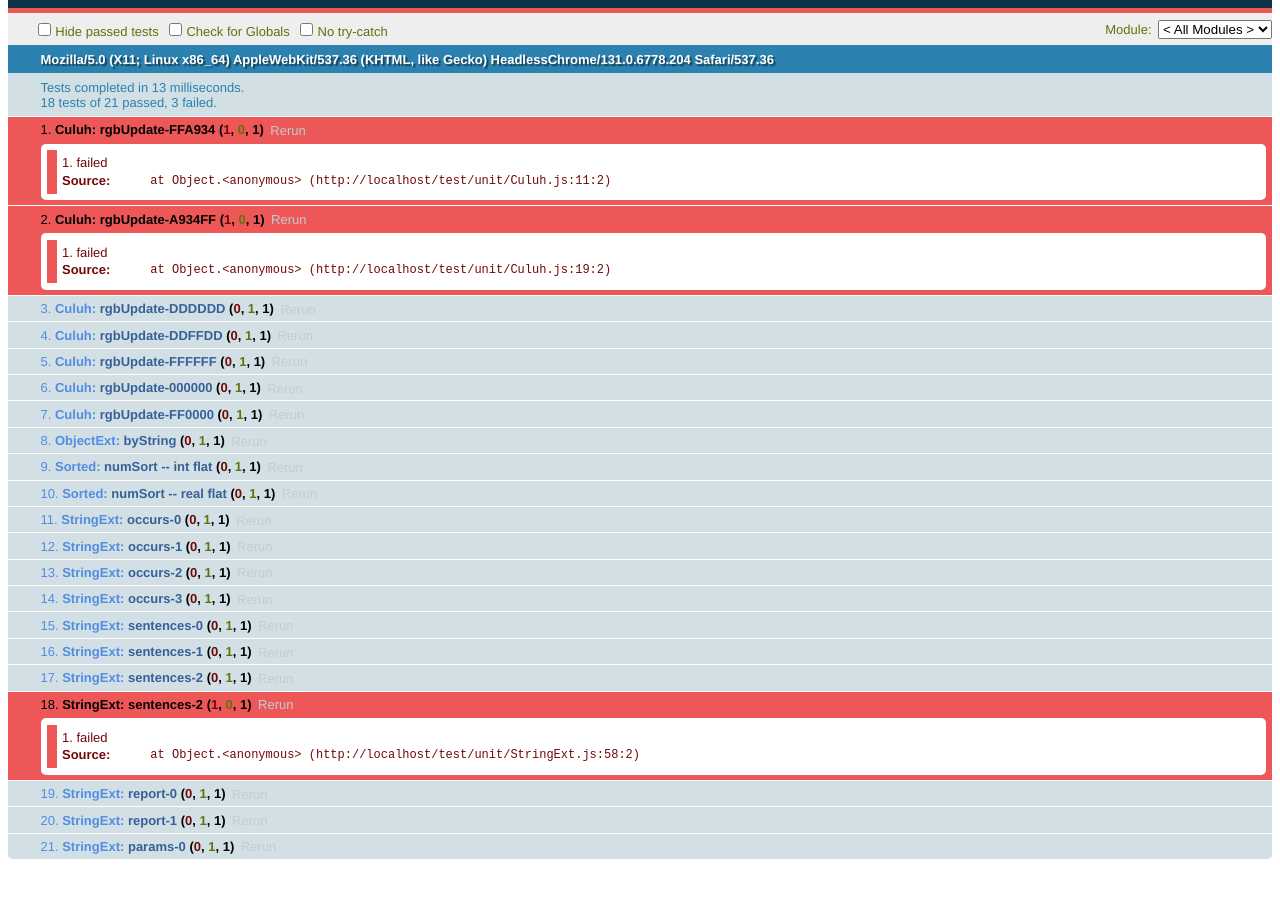
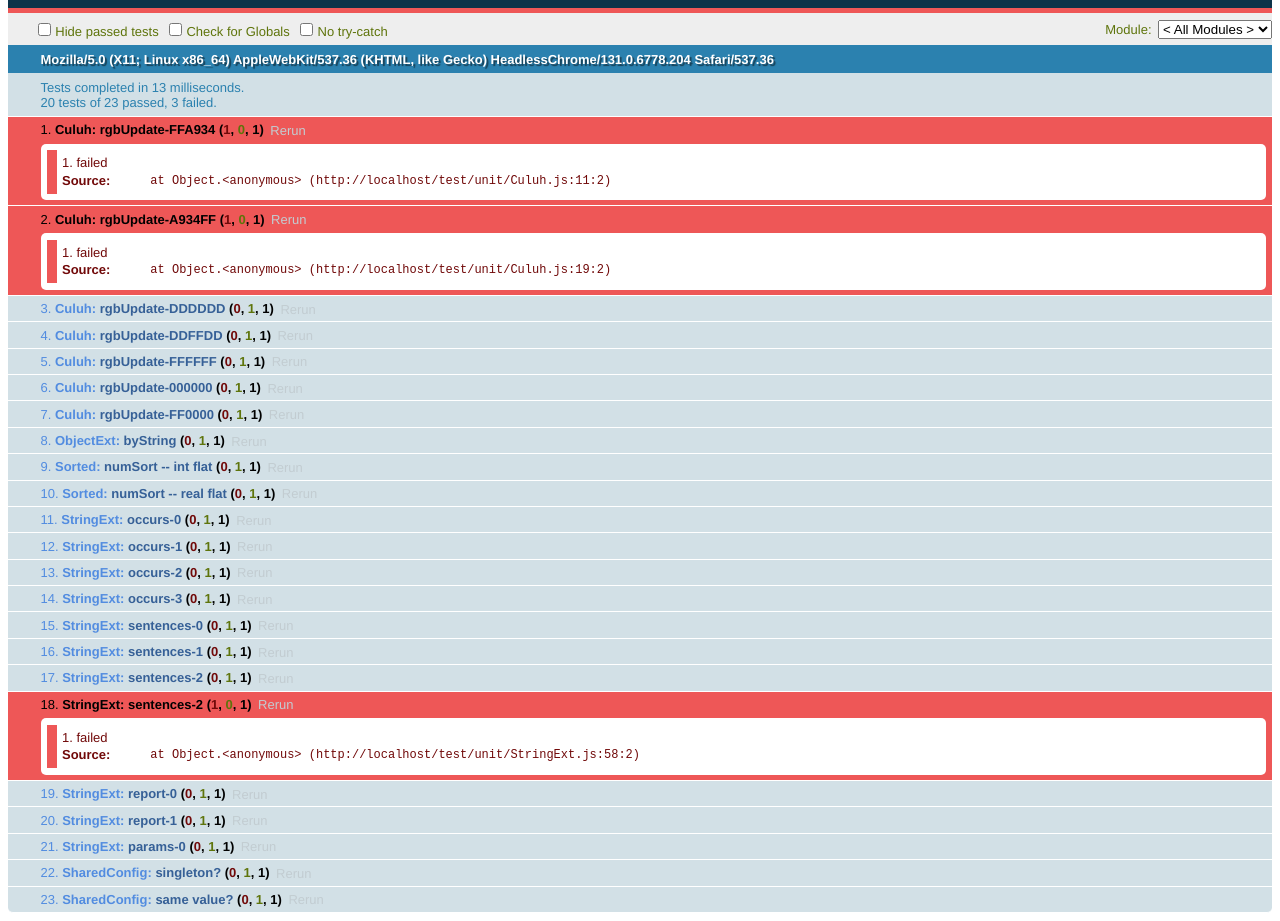
Before and after one commit to caesarfeta/jslib, a plain HTML site: page test/unit/index.html in a window 1280 px wide. Shown: the part 90-1011 px from the top of the page. Before the commit the page ends 958 px from the top, so only its background shows below. Drawn offline with Linux system fonts and the light colour scheme.

Commit message:
Added SharedConfig class.

```diff
--- /dev/null
+++ b/src/js/SharedConfig.js
@@ -0,0 +1,34 @@
+function SharedConfig() {
+	//------------------------------------------------------------
+	//  This class is a singleton.  Ensure only one instance exists.
+	//------------------------------------------------------------
+	if ( SharedConfig.prototype._singleton ) {
+		return SharedConfig.prototype._singleton;
+	}
+	SharedConfig.prototype._singleton = this;
+
+	//------------------------------------------------------------
+	//  Store your config.
+	//------------------------------------------------------------
+	this.config = {};
+
+	/**
+	 * Add a config.
+	 *
+	 * @param { string } _key Object key
+	 * @param { * }      _val Any Value
+	 */
+	this.add = function( _key, _val ) {
+		this.config[ _key ] = _val;
+	};
+
+	/**
+	 * Retrieve a config value.
+	 *
+	 * @param { string } _key Object key
+	 * @return { * }          Custom Value
+	 */
+	this.get = function( _key ) {
+		return this.config[ _key ];
+	}
+}
--- /dev/null
+++ b/test/unit/SharedConfig.js
@@ -0,0 +1,17 @@
+/**
+ * @author AdamTavares / http://adamtavares.com
+*/
+module( "SharedConfig" );
+
+test( "singleton?", function() {
+	var a = new SharedConfig();
+	var b = new SharedConfig();
+	ok( a === b );
+});
+
+test( "same value?", function() {
+	var a = new SharedConfig();
+	a.add( 'dog', 'cat' );
+	var b = new SharedConfig();
+	ok( a.get('dog') === b.get('dog') );
+});
--- a/test/unit/index.html
+++ b/test/unit/index.html
@@ -16,6 +16,7 @@
 	<script src="../../src/js/Sorted.js"></script>
 	<script src="../../src/js/StringExt.js"></script>
 	<script src="../../src/js/TimeStamp.js"></script>
+	<script src="../../src/js/SharedConfig.js"></script>
 
 	<!-- add class-based unit tests below -->
 	<script src="Culuh.js"></script>
@@ -23,5 +24,6 @@
 	<script src="Sorted.js"></script>
 	<script src="StringExt.js"></script>
 	<script src="TimeStamp.js"></script>
+	<script src="SharedConfig.js"></script>
 </body>
 </html>
```
